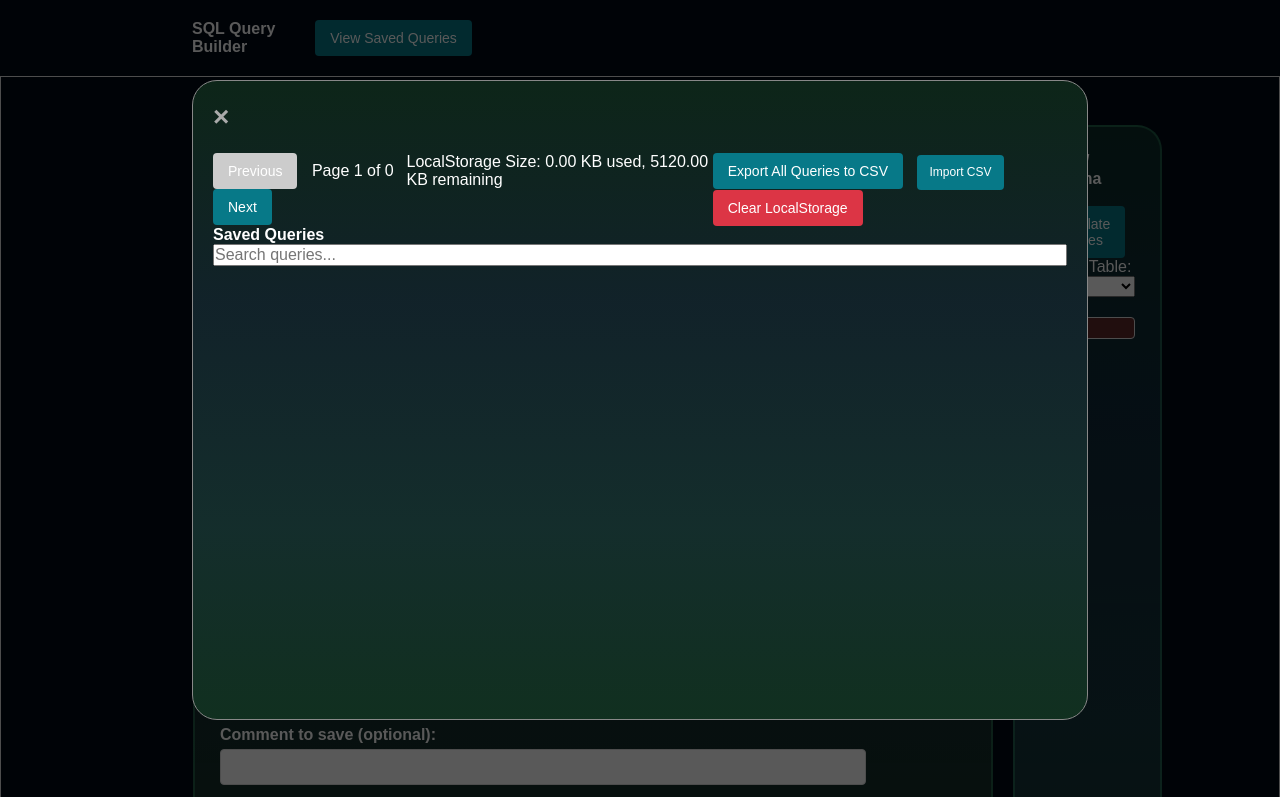
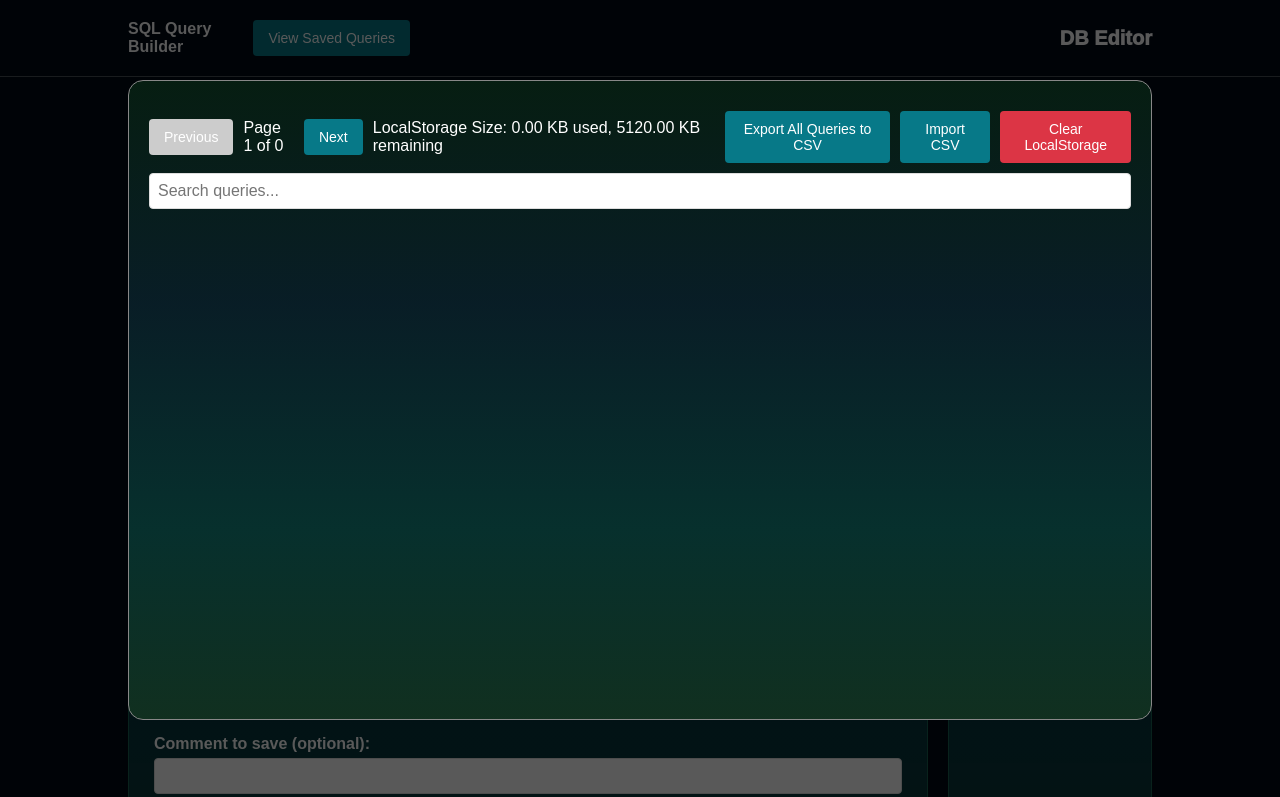
Before and after one commit to bembit/sql-query-builder-nodejs, a website with bundled scripts: page public/index.html in a window 1280 px wide. Both pictures are taken after a click on the button "View Saved Queries". Shown: the top 797 px of the page. Built offline with nearby package versions, Linux system fonts and the light colour scheme; files whose address does not match are found by name.

Commit message:
minor styling, some features

```diff
--- a/app.js
+++ b/app.js
@@ -14,9 +14,9 @@ app.use(express.static(path.join(__dirname, 'public')));
 app.use('/api', routes);
 
 // app.use('/sample-data', sampleRoutes);
-// app.get('/sample-data', (req, res) => {
-//     res.sendFile(path.join(__dirname, 'public/sample-data.html'));
-// });
+app.get('/db-editor', (req, res) => {
+    res.sendFile(path.join(__dirname, 'public/db-editor.html'));
+});
 
 const PORT = process.env.PORT || 3000;
 app.listen(PORT, () => console.log(`Server running on port ${PORT}`));
--- a/public/index.html
+++ b/public/index.html
@@ -17,11 +17,14 @@
         <nav>
             <ul>
                 <button id="open-query-modal" class="btn">View Saved Queries</button>
+                <ul>
+                    <li><a href="/db-editor">DB Editor</a></li>
+                </ul>
             </ul>
         </nav>
     </header>
     <main>
-        <div class="query-builder wrapper">
+        <div id="query-builder" class="query-builder wrapper" draggable="true">
             <!-- table select -->
             <div class="query-section">
                 <label for="select-table">FROM Table:</label>
@@ -79,18 +82,16 @@
             <p>- access query history from top navigation "view saved queries"</p>
         </div>
 
-        <div class="table-container wrapper">
+        <div id="table-container" class="table-container wrapper" draggable="true">
 
-            <h2>Table / Schema helper</h2>
-            <button type="button" onclick="populateTableSelect()">Populate Tables</button>
+            <button disabled type="button" onclick="populateTableSelect()">Populate Tables</button>
             <label for="table-select">Select Table:</label>
             <select id="table-select" onchange="displayTableDetails()"></select>
             <div id="table-details">
                 <!-- Table details will be displayed here -->
             </div>
-            <div id="sample-data-container">
+            <div id="sample-data" class="table-details">
                 <!-- Sample data will be displayed here -->
-                    <div id="sample-data"></div>
             </div>
         </div>
     </main>
@@ -98,7 +99,7 @@
     <!-- Modal Structure -->
     <div id="query-modal" class="modal">
         <div class="modal-content wrapper">
-            <span class="close">&times;</span>
+            <span class="close" style="display: none;">&times;</span>
             <div id="pagination-controls">
                 <div>
                     <button id="prev-page">Previous</button>
@@ -112,13 +113,13 @@
                     <button id="export-all-queries">Export All Queries to CSV</button>
 
                     <!-- Import CSV Button and File Input -->
-                    <button id="import-queries" class="history-btn">Import CSV</button>
+                    <button id="import-queries" class="">Import CSV</button>
                     <input type="file" id="csv-file-input" accept=".csv" style="display:none;">
 
                     <button id="clear-localstorage" class="delete-query">Clear LocalStorage</button>
                 </div>
             </div>
-            <h2>Saved Queries</h2>
+            <!-- <h2>Saved Queries</h2> -->
             <input type="text" id="search-query" placeholder="Search queries...">
             <div id="query-list"></div>
         </div>
--- a/public/js/queryBuilder.js
+++ b/public/js/queryBuilder.js
@@ -144,7 +144,7 @@ document.addEventListener('DOMContentLoaded', () => {
             <input type="text" placeholder="Join Condition">
             <button class="remove-button">Remove</button>
             <div class="join-columns-container">
-                <label for="join-columns">Select Columns:</label>
+                <label for="join-columns">Select Columns to Join:</label>
                 <select class="join-columns" multiple>
                 </select>
             </div>
--- a/public/js/sampleData.js
+++ b/public/js/sampleData.js
@@ -98,7 +98,7 @@ document.addEventListener('DOMContentLoaded', () => {
 
                     const dataHtml = `
                         <h3>Sample Data for Table: ${table}</h3>
-                        <table class="sample-data">
+                        <table class="">
                             <thead>
                                 <tr>
                                     ${columnNames.map(name => `<th>${name}</th>`).join('')}
--- a/public/js/savedQueries.js
+++ b/public/js/savedQueries.js
@@ -88,7 +88,7 @@ document.addEventListener('DOMContentLoaded', () => {
                 <div class="query-text">${query.text}</div>
                 <div class="query-buttons">
                     <button class="history-btn run-query" data-id="${query.id}">Run Query</button>
-                    <button class="history-btn export-query" data-id="${query.id}">Export Query to CSV</button>
+                    <button disabled class="history-btn export-query" data-id="${query.id}">Export Query to CSV</button>
                     <button disabled class="history-btn load-query" data-id="${query.id}">Load</button>
                     <button class="history-btn delete-query" data-id="${query.id}">Delete</button>
                 </div>
--- a/public/main.js
+++ b/public/main.js
@@ -1 +1,57 @@
 // ui maybe
+
+document.addEventListener('DOMContentLoaded', () => {
+    const containers = document.querySelectorAll('.wrapper');
+    const containerParent = document.querySelector('main');
+    let draggedElement = null;
+
+    // Load saved order from localStorage
+    const savedOrder = JSON.parse(localStorage.getItem('divOrder'));
+    if (savedOrder) {
+        savedOrder.forEach(id => {
+            const element = document.getElementById(id);
+            if (element) {
+                containerParent.appendChild(element);
+            }
+        });
+    }
+
+    containers.forEach(container => {
+        // Handle drag start event
+        container.addEventListener('dragstart', (event) => {
+            draggedElement = event.target;
+            event.target.classList.add('dragging');
+        });
+
+        // Handle drag end event
+        container.addEventListener('dragend', (event) => {
+            event.target.classList.remove('dragging');
+        });
+
+        // Allow the drag over event
+        container.addEventListener('dragover', (event) => {
+            event.preventDefault();
+        });
+
+        // Handle drop event
+        container.addEventListener('drop', (event) => {
+            event.preventDefault();
+            if (draggedElement !== event.target) {
+                const draggedIndex = Array.from(containerParent.children).indexOf(draggedElement);
+                const targetIndex = Array.from(containerParent.children).indexOf(event.target);
+
+                if (draggedIndex > targetIndex) {
+                    containerParent.insertBefore(draggedElement, event.target);
+                } else {
+                    containerParent.insertBefore(draggedElement, event.target.nextSibling);
+                }
+                saveOrder();
+            }
+        });
+    });
+
+    function saveOrder() {
+        const order = Array.from(containerParent.children).map(child => child.id);
+        localStorage.setItem('divOrder', JSON.stringify(order));
+    }
+});
--- a/public/styles.css
+++ b/public/styles.css
@@ -2,6 +2,7 @@
 
 :root {
     --bg-color: #000A15;
+    --blue: #077988;
 }
 
 *, ::before, ::after {
@@ -43,9 +44,10 @@ header {
     display: flex;
     background-color: var(--bg-color-blue);
     flex-direction: row;
-    padding: 0 15%;
+    padding: 0 10%;
     justify-content: center;
     align-items: center;
+    border-bottom: 1px solid #dddddd54;
 }
 
 nav {
@@ -63,12 +65,12 @@ main {
     flex-direction: row;
     min-height: 95vh;
     width: 100%;
-    border: 1px solid #ddd;
-    padding: 1% 15% 5% 15%;
+    padding: 1% 10% 5% 10%;
+    gap: 20px;
 }
 
-main .wrapper:not(:last-child) {
-  margin-right: 20px;
+table {
+    font-size: 12px;
 }
 
 button {
@@ -80,6 +82,10 @@ button {
     cursor: pointer;
     margin-right: 10px;
     font-size: 14px;
+}
+
+.table-container button {
+    margin-right: 0px;
 }
 
 button:disabled {
@@ -123,45 +129,65 @@ button:disabled:hover {
     flex-basis: 65%;
     min-width: 800px;
     max-width: 800px;
-    padding: 20px;
-    background: #000000;
-    border-radius: 8px;
     box-shadow: 0 0 10px rgba(0, 0, 0, 0.1);
 }
 
 .wrapper {
     display: flex;
     flex-direction: column;
-    width: 100%;
-    border: 2px solid rgba(79, 225, 149, 0.25);
-    background-image: linear-gradient(180deg, #4fe1952a 0%, #63c2eb2d 35%, #5bcfc738 70%, #4fe19536 100%);
+    border: 1px solid rgba(79, 225, 149, 0.25);
+    background-image: linear-gradient(180deg, #27b36b2a 0%, #31a6d82d 35%, #1fdacd38 70%, #4fe19536 100%);
     padding: 25px 25px;
-    border-radius: 25px;
+    border-radius: 15px;
     margin-top: 35px;
+}
+
+main .wrapper:first-child {
+    /* min-width: 800px; */
+    /* max-width: 800px; */
+    flex-basis: 50%;
+}
+
+main .wrapper:last-child {
+    /* max-width: 650px; */
+    flex-basis: 50%;
+}
+
+.modal .wrapper {
+    min-width: 800px;
+    max-width: 1800px;
 }
 
 .query-section {
     margin-bottom: 15px;
 }
 
-/* Styling for labels */
-.query-section label {
+.query-section label, .table-container label {
     display: block;
     margin-bottom: 5px;
     font-weight: bold;
 }
 
+.query-section label:not(:first-child), .table-container label:not(:first-child) {
+    margin-top: 10px;
+}
+
+#join-inputs button {
+    margin-top: 10px;
+    margin-bottom: 10px;
+}
+
 /* Styling for select dropdowns */
-.query-section select {
+.query-section select, .table-container select {
     width: 100%;
     padding: 8px;
     border: 1px solid #ddd;
     border-radius: 4px;
 }
 
-/* Styling for inputs within query sections */
 .query-section input[type="text"] {
-    width: calc(100% - 100px);
+    /* width: calc(100% - 100px); */
+    width: 100%;
     padding: 8px;
     border: 1px solid #ddd;
     border-radius: 4px;
@@ -196,47 +222,63 @@ button:disabled:hover {
 #pagination-controls {
     display: flex;
     justify-content: space-between;
-    margin-top: 20px;
+    margin-top: 10px;
+}
+
+#pagination-controls div {
+    display: flex;
+    flex-direction: row;
+    justify-content: center;
+    align-items: center;
+}
+
+#pagination-controls div:first-child button:last-of-type {
+    margin-left: 10px;
 }
 
 .table-container {
     flex-basis: 35%;
 }
 
-#table-details, #results {
+#table-details, #results, #sample-data {
     padding: 10px;
-    border: 1px solid #ddd;
+    border: 1px solid #dddddd44;
     border-radius: 4px;
-    background-color: #5f2a2a;
+    background-color: var(--bg-color);
+    line-break: anywhere;
+    margin-bottom: 10px;
+
 }
 
 #table-details {
     margin-top: 20px;
 }
 
+table {
+    border-collapse: collapse;
+}
+
 .table-details {
-    border-collapse: collapse;
     width: 100%;
-    border: 1px solid #ddd;
 }
 
 .table-details th,
 .table-details td {
-    border: 1px solid #ddd;
+    /* border: 1px solid #ddd; */
     padding: 8px;
     text-align: left;
 }
 
 .table-details th {
-    background-color: #971717;
+    background-color: #114229;
 }
 
 .table-details tr:nth-child(even) {
-    background-color: #68c954;
+    background-color: #27b36b2a;
 }
 
 .table-details tr:hover {
-    background-color: #f1f1f1;
+    background-color: var(--blue);
 }
 
 /* Modal Styles */
@@ -260,9 +302,26 @@ button:disabled:hover {
     margin: 0 auto;
     padding: 20px;
     border: 1px solid #888;
-    width: 70%;
+    width: 80%;
     min-height: 80%;
     position: relative;
+}
+
+.modal #search-query {
+    width: 100%;
+    padding: 8px;
+    border: 1px solid #ddd;
+    border-radius: 4px;
+    margin-right: 10px;
+    margin-top: 10px;
+}
+
+.modal #pagination-controls div:last-child button:last-of-type {
+    margin-right: 0;
+}
+
+#query-list  {
+    margin-top: 10px;
 }
 
 .close {
@@ -279,7 +338,6 @@ button:disabled:hover {
     cursor: pointer;
 }
 
-/* Pagination Styles */
 .pagination {
     display: flex;
     justify-content: space-between;
@@ -302,21 +360,30 @@ button:disabled:hover {
     justify-content: flex-end;
 }
 
-/* Style for each query item */
 .query-item {
     display: flex;
     flex-direction: row;
     justify-content: space-between;
     padding: 10px;
-    border-bottom: 1px solid #ddd;
+    /* border-top: 1px solid #dddddd46; */
+    /* border-bottom: 1px solid #dddddd46; */
     transition: background-color 0.3s;
 }
 
-.query-item:hover {
-    background-color: #4b0808;
+.modal #query-list .query-item:nth-child(odd) {
+    background-color: #27b36b2a;
 }
 
-/* Confirmation Dialog Styles */
+.modal #query-list .query-item:nth-child(odd):hover, .modal #query-list .query-item:nth-child(even):hover {
+    background-color: #000A15;
+}
+
+.query-item input[type=text] {
+    border-radius: 5px;
+    text-align: left;
+    padding: 2px 6px;
+}
+
 .confirmation-dialog {
     display: none;
     position: fixed;
@@ -381,6 +448,6 @@ button:disabled:hover {
     color: black;
 }
 
-#select-columns {
+#select-columns, .join-columns {
     min-height: 250px;
 }
```
Also changed, not shown: public/db-editor.html (renamed from public/sample-data.html, +6 -5 lines), README.md.
